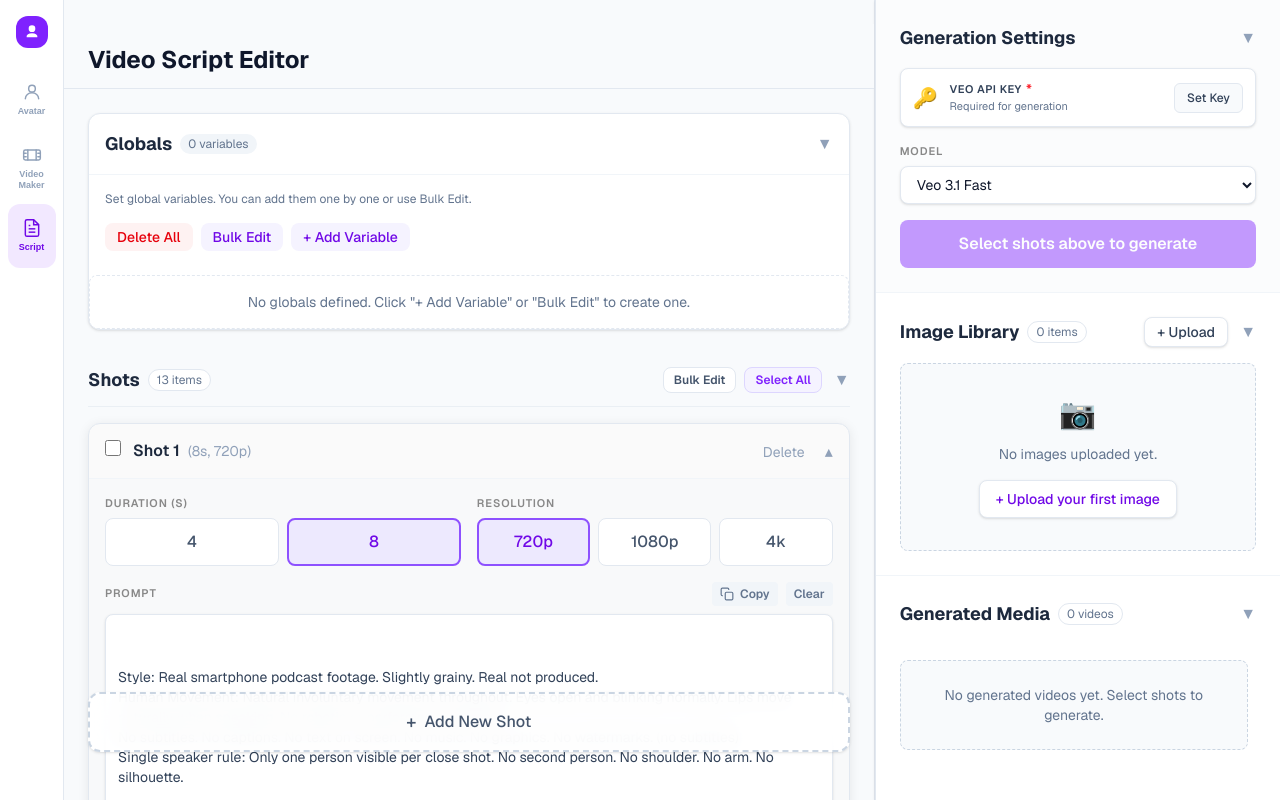
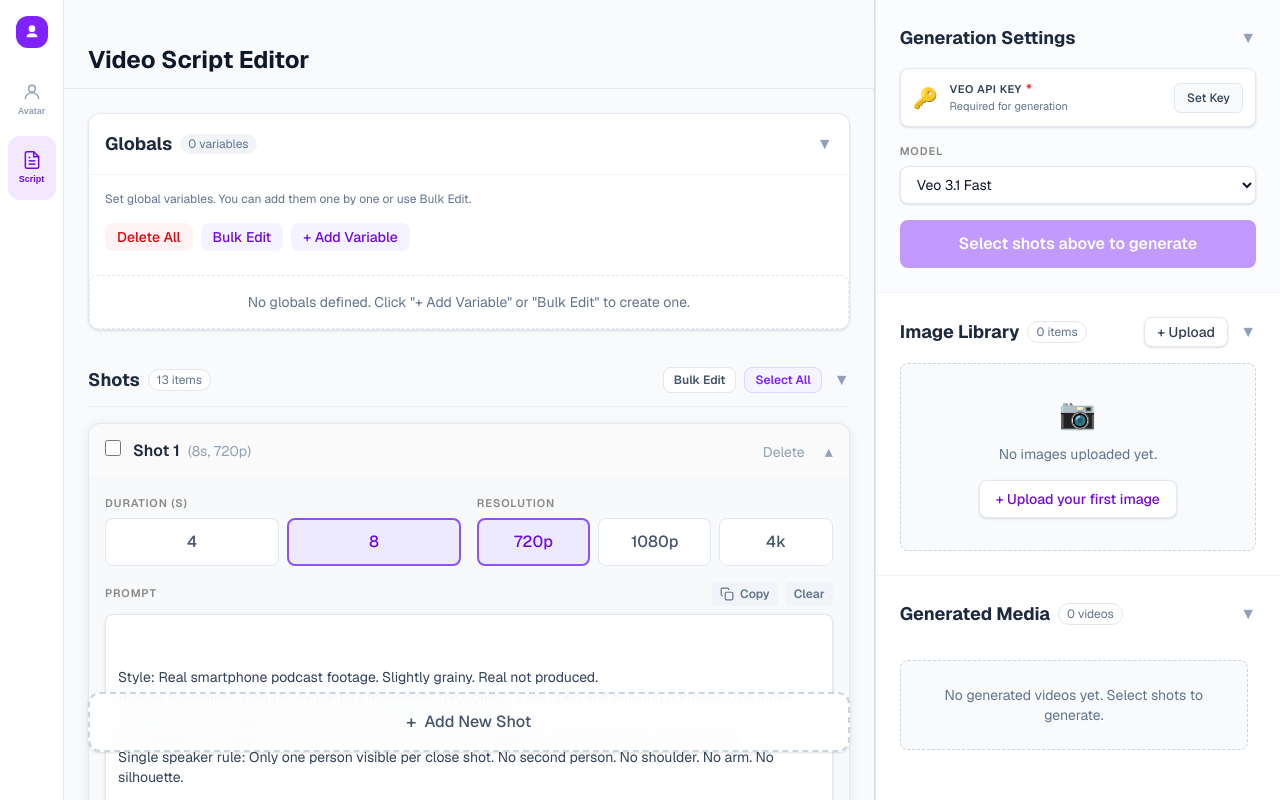
Before and after one commit to HamdBilalTahir/ai-avatar-content, a Next.js app: page /script in a window 1280 px wide. Built offline with nearby package versions, Linux system fonts and the light colour scheme.

Commit message:
Hid the video maker from the sidebar

```diff
--- a/src/components/AppSidebar.tsx
+++ b/src/components/AppSidebar.tsx
@@ -20,26 +20,26 @@ const NAV = [
       </svg>
     ),
   },
-  {
-    href: '/video-maker',
-    label: 'Video Maker',
-    match: (p: string) => p.startsWith('/video-maker'),
-    icon: (
-      <svg
-        className="h-5 w-5"
-        viewBox="0 0 24 24"
-        fill="none"
-        stroke="currentColor"
-        strokeWidth={1.75}
-      >
-        <rect x="2" y="6" width="20" height="12" rx="2" />
-        <path
-          d="M7 6V18M17 6V18M2 10h3M19 10h3M2 14h3M19 14h3"
-          strokeLinecap="round"
-        />
-      </svg>
-    ),
-  },
+  // {
+  //   href: '/video-maker',
+  //   label: 'Video Maker',
+  //   match: (p: string) => p.startsWith('/video-maker'),
+  //   icon: (
+  //     <svg
+  //       className="h-5 w-5"
+  //       viewBox="0 0 24 24"
+  //       fill="none"
+  //       stroke="currentColor"
+  //       strokeWidth={1.75}
+  //     >
+  //       <rect x="2" y="6" width="20" height="12" rx="2" />
+  //       <path
+  //         d="M7 6V18M17 6V18M2 10h3M19 10h3M2 14h3M19 14h3"
+  //         strokeLinecap="round"
+  //       />
+  //     </svg>
+  //   ),
+  // },
   {
     href: '/script',
     label: 'Script',
```
Also changed, not shown: 2 other files (tests, documents, lock files or other folders).
